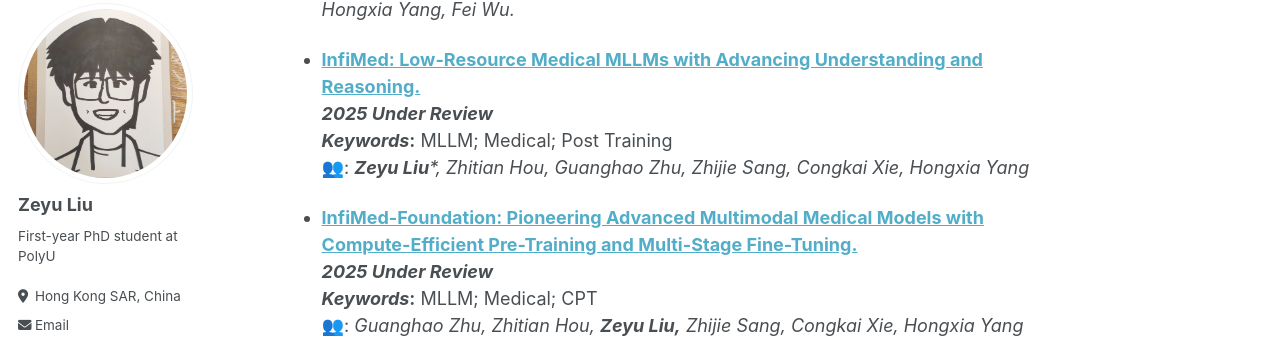
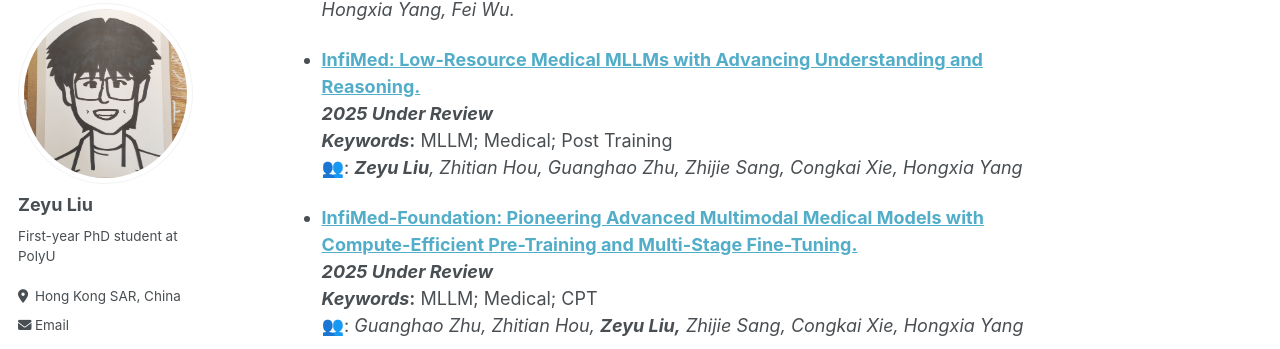
Before and after one commit to ZeyuLiu0706/zeyuliu0706.github.io, a Jekyll site: the page built from _pages/about.md, in a window 1280 px wide and 900 px high, scrolled down 769 px. Shown: the part 103-452 px from the top of the window. Built offline with Jekyll 4.4.1, drawn with Linux system fonts in a browser that asks for light colours; some web fonts are replaced.

```diff
--- a/_pages/about.md
+++ b/_pages/about.md
@@ -31,7 +31,7 @@ redirect_from:
 - **[InfiMed: Low-Resource Medical MLLMs with Advancing Understanding and Reasoning.](https://arxiv.org/abs/2505.23867)** \
   **_2025 Under Review_** \
   **_Keywords_:** MLLM; Medical; Post Training \
-  👥: _**Zeyu Liu***, Zhitian Hou, Guanghao Zhu, Zhijie Sang, Congkai Xie, Hongxia Yang_
+  👥: _**Zeyu Liu**, Zhitian Hou, Guanghao Zhu, Zhijie Sang, Congkai Xie, Hongxia Yang_
 
 - **[InfiMed-Foundation: Pioneering Advanced Multimodal Medical Models with Compute-Efficient Pre-Training and Multi-Stage Fine-Tuning.]([https://arxiv.org/abs/2505.23867](https://arxiv.org/abs/2509.22261))** \
   **_2025 Under Review_** \
```
